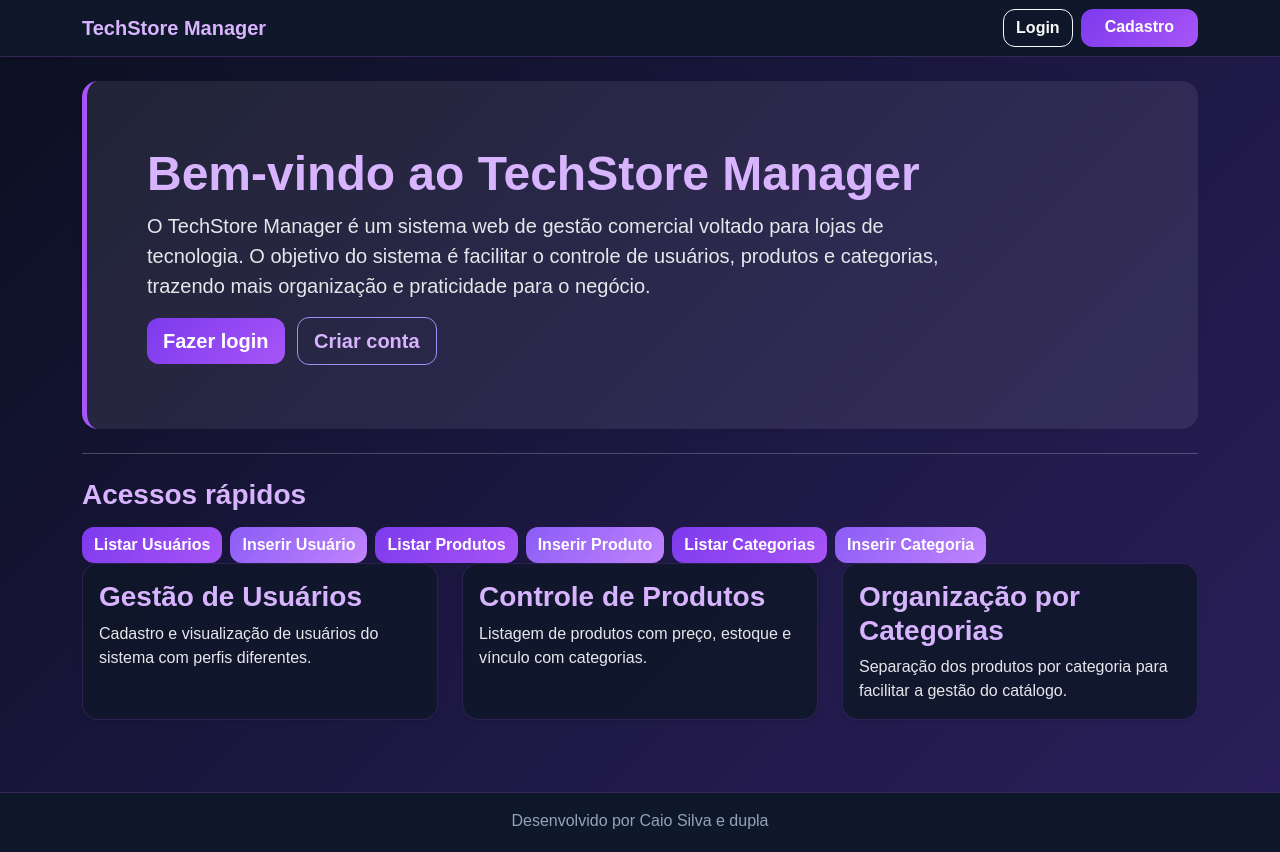
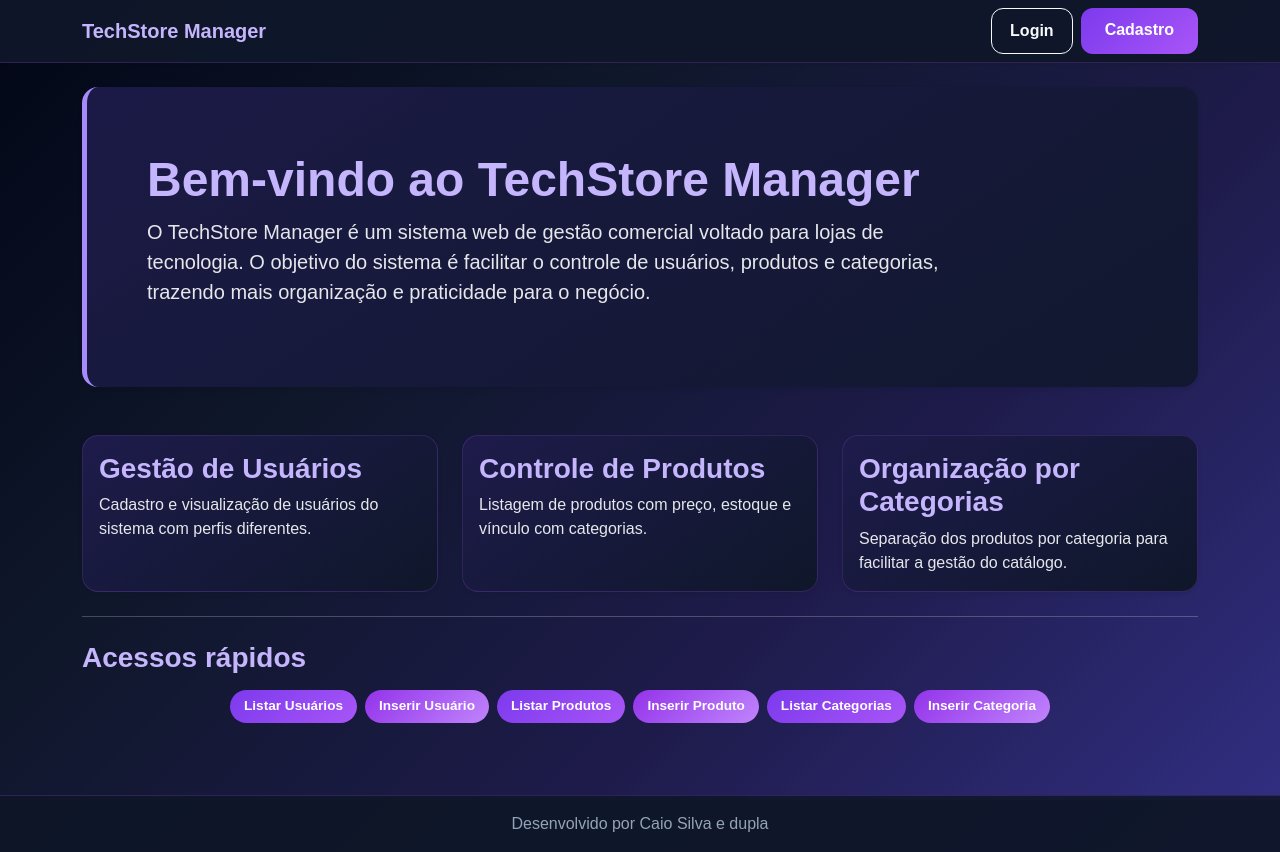
Before and after one commit to caioba7777/t1-programa-o-para-internet, a Flask app: page / in a window 1280 px wide. Before the commit the page ends 829 px from the top, so only its background shows below. Run offline with Flask 3, Linux system fonts and the light colour scheme.

Commit message:
Mudanças na estilização

```diff
--- a/OneDrive/Desktop/trabalho-ronan/static/css/styles.css
+++ b/OneDrive/Desktop/trabalho-ronan/static/css/styles.css
@@ -1,59 +1,86 @@
+/* =========================
+   FUNDO GERAL
+========================= */
 body {
-    background: linear-gradient(135deg, #0b1020, #1b1740, #2a1f5a);
+    background: linear-gradient(135deg, #020617, #0f172a, #1e1b4b, #312e81);
     background-attachment: fixed;
     color: #e5e7eb;
     font-family: Arial, Helvetica, sans-serif;
     margin: 0;
 }
 
+/* =========================
+   TÍTULOS
+========================= */
 h1, h2, h3 {
-    color: #d8b4fe;
-    font-weight: 700;
+    color: #c4b5fd;
+    font-weight: bold;
 }
 
+/* =========================
+   NAVBAR
+========================= */
 .navbar {
-    background: #0f172a !important;
-    border-bottom: 1px solid rgba(168, 85, 247, 0.25);
+    background: rgba(15, 23, 42, 0.95) !important;
+    border-bottom: 1px solid rgba(168, 85, 247, 0.2);
 }
 
 .navbar-brand {
-    color: #d8b4fe !important;
-    font-weight: 700;
+    color: #c4b5fd !important;
+    font-weight: bold;
 }
 
 .nav-link {
-    color: #e5e7eb !important;
+    color: #cbd5e1 !important;
+    transition: 0.2s ease;
 }
 
 .nav-link:hover {
-    color: #d8b4fe !important;
+    color: #c4b5fd !important;
 }
 
-.active-link {
-    color: #d8b4fe !important;
-    font-weight: 700;
+/* =========================
+   HOME DESTAQUE
+========================= */
+.destaque-home {
+    background: linear-gradient(145deg, rgba(30, 27, 75, 0.9), rgba(15, 23, 42, 0.9));
+    border-left: 5px solid #a78bfa;
+    border-radius: 16px;
+    padding: 20px;
 }
 
-.destaque-home {
-    background: rgba(255, 255, 255, 0.08);
-    border-left: 5px solid #a855f7;
+/* =========================
+   CARDS
+========================= */
+.card {
+    background: linear-gradient(145deg, #1e1b4b, #0f172a);
+    border: 1px solid rgba(168, 85, 247, 0.2);
     border-radius: 16px;
+    color: #e5e7eb;
+    transition: 0.2s ease;
 }
 
-.card {
-    background: rgba(15, 23, 42, 0.88);
-    color: #e5e7eb;
-    border: 1px solid rgba(168, 85, 247, 0.18);
-    border-radius: 16px;
+.card-home:hover {
+    transform: translateY(-5px);
+    box-shadow: 0 0 20px rgba(168, 85, 247, 0.2);
 }
 
 .card-title {
-    color: #d8b4fe;
+    color: #c4b5fd;
 }
 
+/* =========================
+   BOTÕES
+========================= */
 .btn {
     border-radius: 12px;
     font-weight: 600;
+    padding: 10px 18px;
+    transition: 0.2s ease;
+}
+
+.btn:hover {
+    transform: translateY(-2px);
 }
 
 .btn-primary {
@@ -63,7 +90,7 @@ h1, h2, h3 {
 }
 
 .btn-success {
-    background: linear-gradient(135deg, #8b5cf6, #c084fc);
+    background: linear-gradient(135deg, #9333ea, #c084fc);
     border: none;
     color: white;
 }
@@ -71,7 +98,7 @@ h1, h2, h3 {
 .btn-secondary {
     background: #334155;
     border: none;
-    color: white;
+    color: #e5e7eb;
 }
 
 .btn-danger {
@@ -82,23 +109,21 @@ h1, h2, h3 {
 
 .btn-outline-dark {
     border: 1px solid #a78bfa;
-    color: #d8b4fe;
+    color: #c4b5fd;
     background: transparent;
 }
 
 .btn-outline-dark:hover {
-    background: rgba(168, 85, 247, 0.15);
-    color: #f5f3ff;
+    background: rgba(168, 85, 247, 0.2);
 }
 
-.btn-outline-light:hover {
-    background: rgba(255, 255, 255, 0.08);
-}
-
+/* =========================
+   FORMULÁRIOS
+========================= */
 .form-control,
 .form-select,
 textarea {
-    background: #0f172a;
+    background-color: #0f172a;
     color: #e5e7eb;
     border: 1px solid rgba(148, 163, 184, 0.2);
     border-radius: 10px;
@@ -107,51 +132,77 @@ textarea {
 .form-control:focus,
 .form-select:focus,
 textarea:focus {
-    background: #111827;
-    color: white;
     border-color: #a78bfa;
     box-shadow: 0 0 0 0.2rem rgba(168, 85, 247, 0.2);
 }
 
-.form-label {
+/* =========================
+   TABELAS
+========================= */
+.table {
+    background-color: #0f172a;
     color: #e5e7eb;
 }
 
-.table {
-    background: rgba(15, 23, 42, 0.9);
-    color: #e5e7eb;
-}
-
-.table thead th {
-    background: #1e1b4b !important;
-    color: #d8b4fe !important;
+.table thead {
+    background-color: #1e1b4b;
+    color: #c4b5fd;
 }
 
 .table-hover tbody tr:hover {
-    background: rgba(168, 85, 247, 0.08);
+    background-color: rgba(168, 85, 247, 0.1);
 }
 
+/* =========================
+   ALERTAS
+========================= */
 .alert {
     border-radius: 12px;
-    border: none;
 }
 
 .alert-success {
-    background: rgba(34, 197, 94, 0.18);
+    background: rgba(34, 197, 94, 0.2);
     color: #bbf7d0;
 }
 
 .alert-info {
-    background: rgba(59, 130, 246, 0.18);
+    background: rgba(59, 130, 246, 0.2);
     color: #bfdbfe;
 }
 
+/* =========================
+   FOOTER
+========================= */
 .footer-personalizado {
-    background: #0f172a;
+    background: rgba(15, 23, 42, 0.9);
     color: #94a3b8;
-    border-top: 1px solid rgba(168, 85, 247, 0.25);
+    border-top: 1px solid rgba(168, 85, 247, 0.2);
 }
 
+//* =========================
+   ATALHOS (FOOTER DA HOME)
+========================= */
+.atalhos-footer-home {
+    margin-top: 20px;
+    margin-bottom: 10px;
+}
+
+/* botões menores e alinhados */
+.atalhos-footer-home a {
+    padding: 6px 14px;
+    border-radius: 18px;
+    font-size: 0.85rem;
+    white-space: nowrap;
+}
+
+/* hover suave */
+.atalhos-footer-home a:hover {
+    transform: translateY(-1px);
+}
+
+/* =========================
+   EQUIPE
+========================= */
 .foto-equipe {
     width: 180px;
     height: 180px;
--- a/OneDrive/Desktop/trabalho-ronan/templates/index.html
+++ b/OneDrive/Desktop/trabalho-ronan/templates/index.html
@@ -10,31 +10,11 @@
             mais organização e praticidade para o negócio.
         </p>
 
-        <a href="{{ url_for('login') }}" class="btn btn-primary btn-lg me-2">Fazer login</a>
-        <a href="{{ url_for('cadastro') }}" class="btn btn-outline-dark btn-lg">Criar conta</a>
+
     </div>
 </div>
-<hr class="my-4">
 
-<h3 class="mb-3">Acessos rápidos</h3>
-
-<div class="d-flex flex-wrap gap-2">
-
-    <!-- USUÁRIOS -->
-    <a href="{{ url_for('listar_usuarios') }}" class="btn btn-primary">Listar Usuários</a>
-    <a href="{{ url_for('inserir_usuario') }}" class="btn btn-success">Inserir Usuário</a>
-
-    <!-- PRODUTOS -->
-    <a href="{{ url_for('listar_produtos') }}" class="btn btn-primary">Listar Produtos</a>
-    <a href="{{ url_for('inserir_produto') }}" class="btn btn-success">Inserir Produto</a>
-
-    <!-- CATEGORIAS -->
-    <a href="{{ url_for('listar_categorias') }}" class="btn btn-primary">Listar Categorias</a>
-    <a href="{{ url_for('inserir_categoria') }}" class="btn btn-success">Inserir Categoria</a>
-
-</div>
-
-<div class="row g-4">
+<div class="row g-4 mt-2">
     <div class="col-md-4">
         <div class="card h-100 shadow-sm card-home">
             <div class="card-body">
@@ -68,4 +48,21 @@
         </div>
     </div>
 </div>
+
+<hr class="my-4">
+
+<div class="atalhos-footer-home">
+    <h3 class="mb-3">Acessos rápidos</h3>
+
+    <div class="d-flex flex-wrap justify-content-center gap-2 mt-3 atalhos-footer-home">
+        <a href="{{ url_for('listar_usuarios') }}" class="btn btn-primary">Listar Usuários</a>
+        <a href="{{ url_for('inserir_usuario') }}" class="btn btn-success">Inserir Usuário</a>
+
+        <a href="{{ url_for('listar_produtos') }}" class="btn btn-primary">Listar Produtos</a>
+        <a href="{{ url_for('inserir_produto') }}" class="btn btn-success">Inserir Produto</a>
+
+        <a href="{{ url_for('listar_categorias') }}" class="btn btn-primary">Listar Categorias</a>
+        <a href="{{ url_for('inserir_categoria') }}" class="btn btn-success">Inserir Categoria</a>
+    </div>
+</div>
 {% endblock %}
```
